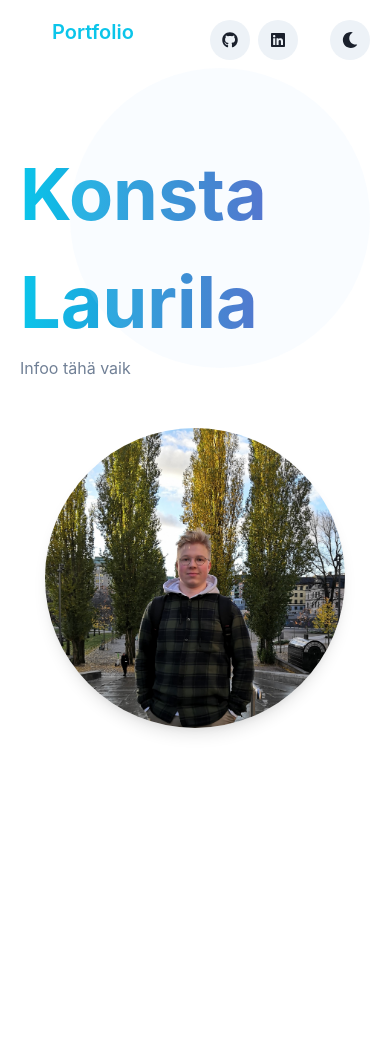
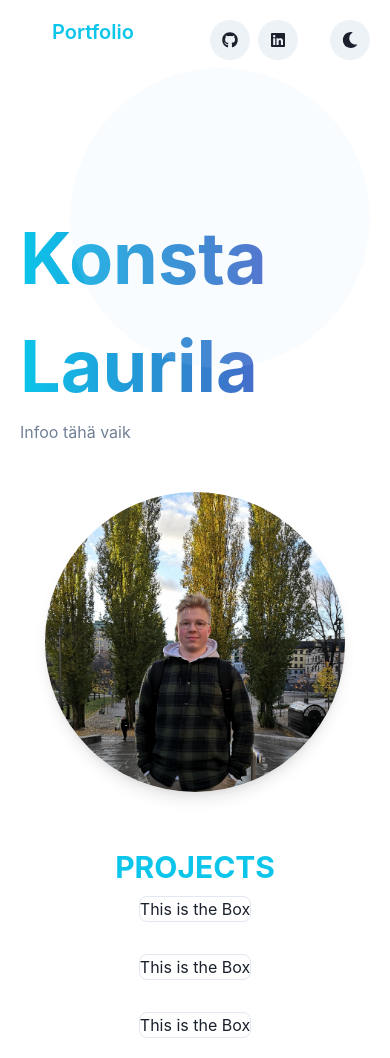
Before and after one commit to laurilako/portfolio, a React (Create React App) app: page / in a window 390 px wide. Before the commit the page ends 844 px from the top, so only its background shows below. Built offline with nearby package versions, Linux system fonts and the light colour scheme.

Commit message:
implementations

```diff
--- a/src/App.js
+++ b/src/App.js
@@ -4,7 +4,7 @@ import { Flex, VStack, Heading, Spacer } from "@chakra-ui/react";
 import { FaSun, FaMoon, FaInstagram, FaGithub, FaLinkedin } from 'react-icons/fa'
 import Header from "./components/Header";
 import Profile from "./components/Profile";
-import Social from "./components/Social";
+import Projects from "./components/Projects";
 
 function App() {
 
@@ -23,8 +23,7 @@ function App() {
           <IconButton ml={8} icon={isDark ? <FaSun /> : <FaMoon />} onClick={toggleColorMode} isRound='true'></IconButton>
         </Flex>
         <Header></Header>
-        <Social></Social>
-        <Profile></Profile>
+        <Projects></Projects>
       </VStack>
   );
 }
--- a/src/components/Header.js
+++ b/src/components/Header.js
@@ -2,6 +2,8 @@ import { useColorMode } from '@chakra-ui/color-mode'
 import { Image } from '@chakra-ui/image';
 import { Stack, Circle, Flex, Box, Text } from '@chakra-ui/layout'
 import { useMediaQuery } from '@chakra-ui/media-query';
+import { FaGithub, FaLinkedin } from 'react-icons/fa'
+import { IconButton } from '@chakra-ui/button';
 import profilePic from '../assets/image2.jpg'
 import React from 'react'
 
@@ -17,9 +19,9 @@ function Header() {
             <Flex direction={isNotSmallerScreen ? "row" : "column"}
                 spacing="200px" p={isNotSmallerScreen ? "32" : "0"}
                 alignSelf="flex-start">
-                <Box mt={isNotSmallerScreen ? "0" : 16} align='flex-start'>
+                <Box mt={isNotSmallerScreen ? "0" : "32"} align='flex-start'>
                     {/* OTSIKKO ? <Text fontSize="5xl" fontWeight="semibold"> ASD </Text> */}
-                    <Text fontSize="7xl" fontWeight="bold" bgGradient="linear(to-r, cyan.400, blue.500, purple.600)" bgClip="text" >Konsta Laurila</Text>
+                    <Text fontSize="7xl" fontWeight="bold" bgGradient="linear(to-r, cyan.400, blue.500, purple.600)" bgClip="text">Konsta Laurila</Text>
                     <Text color={isDark ? "gray.200" : "gray.500"}>Infoo tähä vaik</Text>
                 </Box>
                 <Image alignSelf="center" mt={isNotSmallerScreen ? "0" : "12"} mb={isNotSmallerScreen ? "0" : "12"} borderRadius='full'
--- /dev/null
+++ b/src/components/Project.js
@@ -0,0 +1,14 @@
+import React from 'react'
+import { Stack, Circle, Flex, Box, Text, Heading } from '@chakra-ui/react'
+import { useMediaQuery } from '@chakra-ui/media-query';
+import { useColorMode } from '@chakra-ui/color-mode'
+
+
+function Project(props) {
+    return(
+        <Box maxW='sm' borderWidth='1px' borderRadius='lg' overflow='hidden'>
+        This is the Box </Box>
+    )
+}
+
+export default Project
--- /dev/null
+++ b/src/components/Projects.js
@@ -0,0 +1,30 @@
+import React from 'react'
+import { VStack, Circle, Flex, Box, Text, Heading } from '@chakra-ui/layout'
+import { useMediaQuery } from '@chakra-ui/media-query';
+import { useColorMode } from '@chakra-ui/color-mode'
+import Project from './Project';
+
+function Projects() {
+    const { colorMode } = useColorMode();
+    const isDark = colorMode === "dark";
+    const [ isNotSmallerScreen ] = useMediaQuery("(min-width:600px)");
+
+    return (
+        <VStack>
+            <Heading size='xl' fontWeight='bold' color='cyan.400'>
+                PROJECTS
+            </Heading>
+            <Flex display='grid' gridGap='8'>
+                <Project />
+                <Project />
+                <Project />
+            </Flex>
+
+
+
+
+        </VStack>
+    )
+}
+
+export default Projects
--- a/src/components/Social.js
+++ /dev/null
@@ -1,11 +0,0 @@
-import React from 'react'
-
-function Social() {
-    return (
-        <div>
-
-        </div>
-    )
-}
-
-export default Social
```
